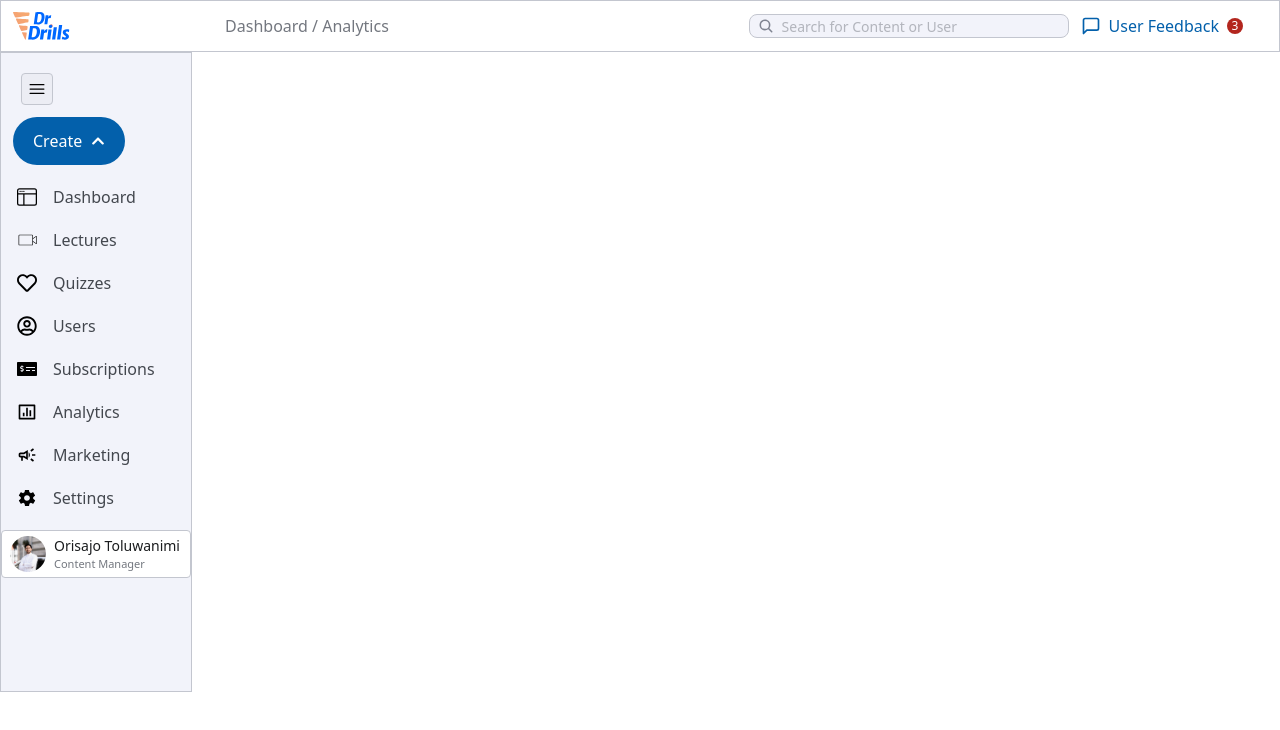
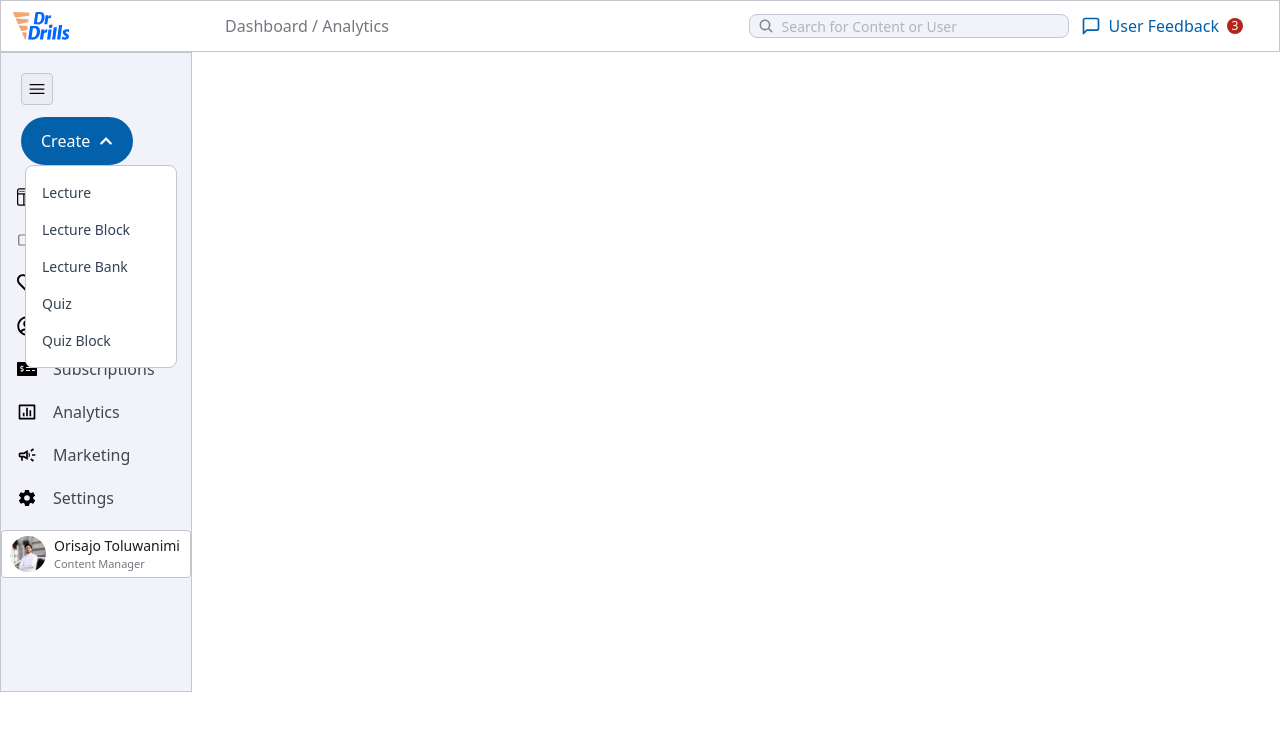
Before and after one commit to Victorgreene123/DR-Drills-Admin, a React (Vite) app: page / in a window 1280 px wide. Both pictures are taken after a click on the button "Create". Shown: the top 730 px of the page. Built offline with nearby package versions, Linux system fonts and the light colour scheme.

Commit message:
Production deplloyment

```diff
--- a/src/components/sidebar.tsx
+++ b/src/components/sidebar.tsx
@@ -1,6 +1,6 @@
 import React, { useState } from "react";
 import { HiOutlineBars3 } from "react-icons/hi2";
-import { FaChevronDown  , FaChevronUp, FaMoneyCheckAlt, FaRegHeart, FaRegUserCircle } from "react-icons/fa";
+import { FaChevronDown  , FaChevronRight, FaChevronUp, FaHeart, FaMoneyCheckAlt, FaRegHeart, FaRegUserCircle } from "react-icons/fa";
 import pfp from '../assets/pfp.jpg'
 import { BsWindowSidebar } from "react-icons/bs";
 import { PiVideoCameraThin } from "react-icons/pi";
@@ -19,37 +19,37 @@ const Sidebar: React.FC = () => {
             {
                 id: 1,
                 label : "Dashboard",
-                icon : <BsWindowSidebar />,
+                icon : [<BsWindowSidebar />],
             },
               {
                 id: 2,
                 label : "Lectures",
-                icon : <PiVideoCameraThin />,
+                icon : [<PiVideoCameraThin />],
             },  {
                 id : 3,
                 label : "Quizzes",
-                icon : <FaRegHeart />,
+                icon : [<FaRegHeart /> , <FaHeart />],
             },  {
                 id : 4,
                 label : "Users",
-                icon : <FaRegUserCircle />,
+                icon : [<FaRegUserCircle />],
             },  {
                 id: 5,
                 label : "Subscriptions",
-                icon : <FaMoneyCheckAlt />,
+                icon : [<FaMoneyCheckAlt />],
             },  {
                 id : 6,
                 label : "Analytics",
-                icon : <RiBarChartBoxLine />,
+                icon : [<RiBarChartBoxLine />],
 
             },  {
                 id : 7,
                 label : "Marketing",
-                icon : <MdOutlineCampaign />,
+                icon : [<MdOutlineCampaign />],
             },  {
                 id: 8,
                 label : "Settings",
-                icon : <IoMdSettings />,
+                icon : [<IoMdSettings />],
             },
     ]
   return (
@@ -57,6 +57,8 @@ const Sidebar: React.FC = () => {
       <button className="w-[32px] mx-5 mt-5 flex items-center justify-center h-[32px] rounded-[4px] bg-[#ECEDF4] border-[1px] border-[#C3C6CF] ">
         <HiOutlineBars3 className="text-xl"/>
       </button>
+      <div className="relative px-2 w-full">
+
       <button className="bg-[#0360AB] mx-3 mt-3 rounded-[36px] w-[112px] h-[48px] text-white flex items-center justify-between box-border px-5 " onClick={clickCreate}>
         Create
         {
@@ -65,13 +67,57 @@ const Sidebar: React.FC = () => {
 
 
         </button>
+        {
+            isCreateClicked && (
+                <div className="bg-white absolute z-10 w-4/5 left-6 px-1 py-2 border-[1px] border-[#C3C6CF] rounded-[8px]   ">
+                    <ul className="w-full text-[14px] text-[#334155] ">
+                    <li className="p-2 px-3 group flex items-center justify-between hover:bg-[#ECEDF4]">
+                    Lecture
+                    <FaChevronRight className="hidden text-[#334155] text-sm group-hover:inline" />
+
+                    </li>
+
+                      <li className="p-2 px-3 group flex items-center justify-between hover:bg-[#ECEDF4]">
+                    Lecture Block
+                    <FaChevronRight className="hidden text-[#334155] text-sm group-hover:inline" />
+
+                    </li>
+
+                      <li className="p-2 px-3 group flex items-center justify-between hover:bg-[#ECEDF4]">
+                    Lecture Bank
+                    <FaChevronRight className="hidden text-[#334155] text-sm group-hover:inline" />
+
+                    </li>
+
+                     <li className="p-2 px-3 group flex items-center justify-between hover:bg-[#ECEDF4]">
+                    Quiz
+                    <FaChevronRight className="hidden text-[#334155] text-sm group-hover:inline" />
+
+                    </li>
+                     <li className="p-2 px-3 group flex items-center justify-between hover:bg-[#ECEDF4]">
+                    Quiz Block
+                    <FaChevronRight className="hidden text-[#334155]  text-sm group-hover:inline" />
+
+                    </li>
+
+                    </ul>
+                </div>
+            )
+        }
+      </div>
+
       <nav>
         <ul className="list-none space-y-[3px] p-0">
             {
                 sidebarArr.map((item) =>{
                     return (
                         <li className="group flex gap-4 text-black items-center w-full hover:bg-[#D4E3FF] hover:border-l-3 hover:border-[#0360AB] py-2 border-box px-4" key={item.id}>
-                            <span className="text-xl group-hover:text-[#004883] ">{item.icon}</span>
+                            <span className={`text-xl group-hover:text-[#004883] ${item.icon[1]? "group-hover:hidden" : " " }`}>{item.icon[0]}</span>
+                            {
+                                item.icon[1] && (
+                                    <span className={`text-xl group-hover:text-[#004883] hidden ${item.icon[1]? "group-hover:flex" : " " }`} >{item.icon[1]}</span>
+                                )
+                            }
                             <p className="text-[#43474E] text-[16px] group-hover:text-[#004883]">{item.label}</p>
 
                         </li>
```
